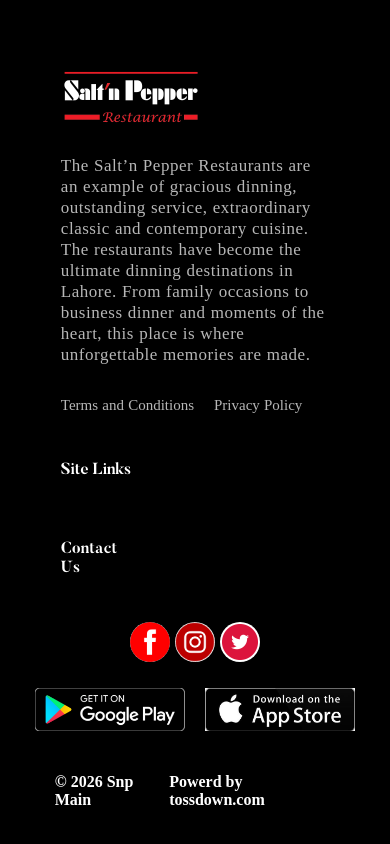
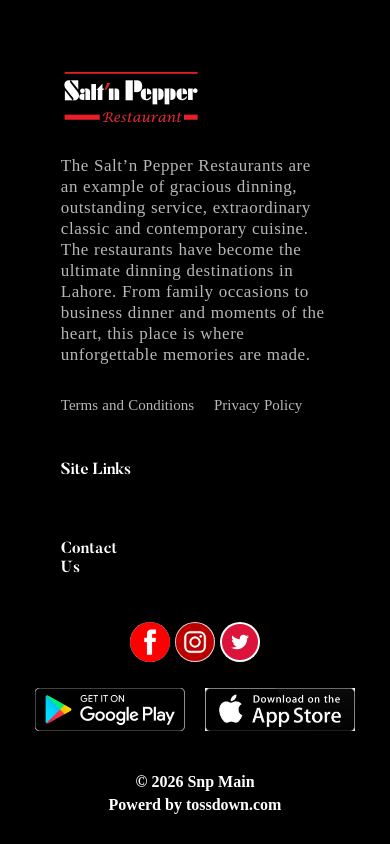
Before and after one commit to hasnainnaseer88/Salt-n-pepper, a plain HTML site: page index.html in a window 390 px wide. Shown: the part 9326-10170 px from the top of the page. Drawn offline with Linux system fonts and the light colour scheme; a script that the page names is missing; a web font is replaced by a local one.

Commit message:
fool and final project

```diff
--- a/css.style/style.css
+++ b/css.style/style.css
@@ -1924,4 +1924,19 @@ header{
         }
 
     }
-}
+
+
+
+
+    .main-footer{
+        .footer-data-holder{
+            display: flex;
+            flex-direction: column;
+            gap: 5px;
+            span{
+                margin: auto;
+
+            }
+        }
+    }
+}
```
